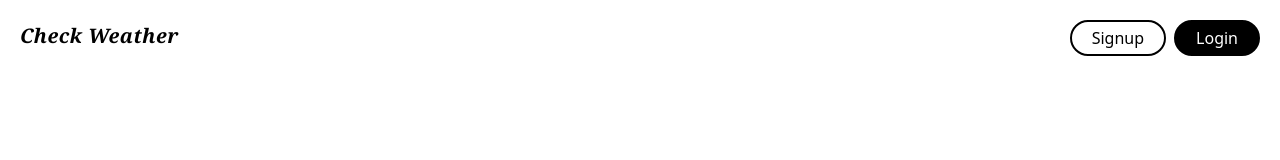
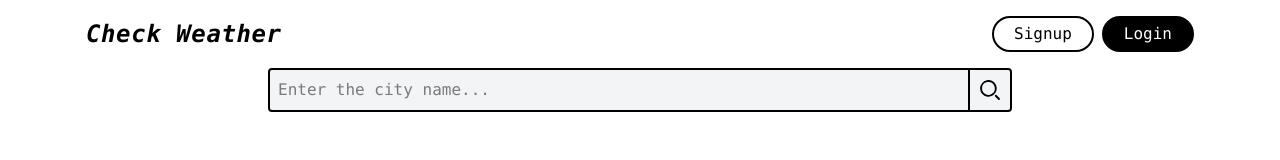
Before and after one commit to ajeyajaz/weatherForecast, a website: page src/pages/index.html in a window 1280 px wide. Drawn offline with Linux system fonts and the light colour scheme.

Commit message:
Define the overaly effect

```diff
--- a/src/pages/index.html
+++ b/src/pages/index.html
@@ -8,10 +8,17 @@
   <link href="../../dist/output.css" rel="stylesheet">
 </head>
 
-<body class="m-5 bg-white">
+<body class="bg-white font-mono">
 
-   <nav class="flex flex-col sm:flex-row sm:justify-between">
-    <p class="font-serif font-bold text-xl italic tracking-wide leading-relaxed mb-4 sm:mb-0">
+
+  <div class="relative min-h-screen p-4 sm:max-w-[1140px] sm:mx-auto">
+
+    <!-- Overlay (hidden by default) enables only when input bar gets focused. -->
+    <div id="overlay" class="hidden fixed inset-0 bg-gray-500/50 backdrop-blur-sm transition-all duration-500"></div>
+
+    <!-- Navigation bar -->
+    <nav class="flex flex-col sm:flex-row sm:justify-between sm:items-center">
+      <p class="font-black text-2xl italic tracking-wide mb-4 sm:mb-0">
         Check Weather</p>
       <div class="flex flex-col space-y-2 sm:flex-row sm:space-x-2 sm:space-y-0">
         <button
@@ -23,6 +30,21 @@
       </div>
     </nav>
 
+    <!-- Input bar -->
+    <div class="max-w-[744px] mx-auto relative z-20">
+      <form class="flex border-2 rounded-sm bg-gray-100 mt-4">
+        <input id='search' type="text" placeholder="Enter the city name..."
+          class="flex-1 p-2 outline-none focus:bg-white transition-all duration-500">
+        <button class="p-1 border-l-2"><img src="../assets/search.svg" alt="" class="w-8"></button>
+      </form>
+    </div>
+
+  </div>
+
+
+
+
+
 
 
 
```
Also changed, not shown: dist/output.css. Lines whose indentation alone changed are shown as unchanged.
